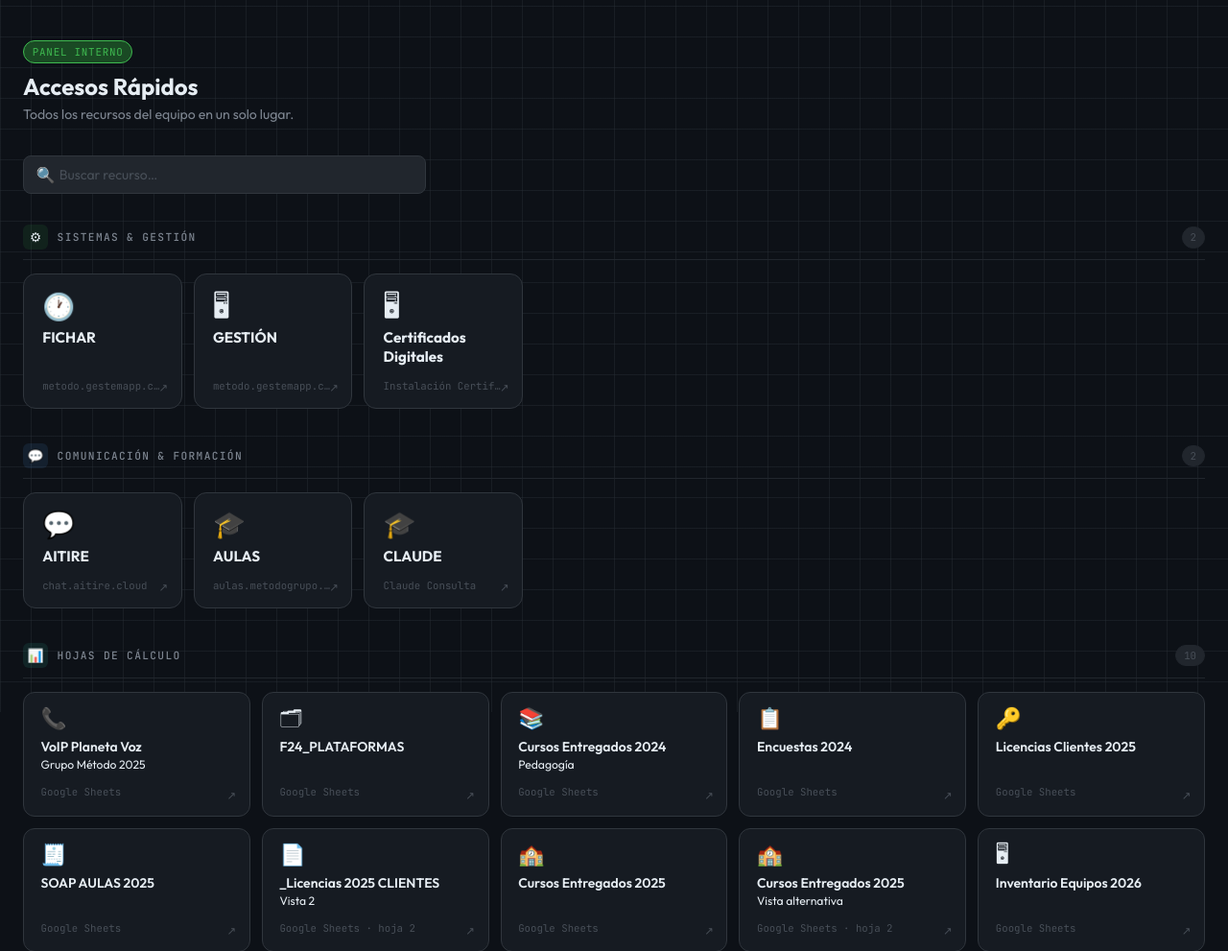
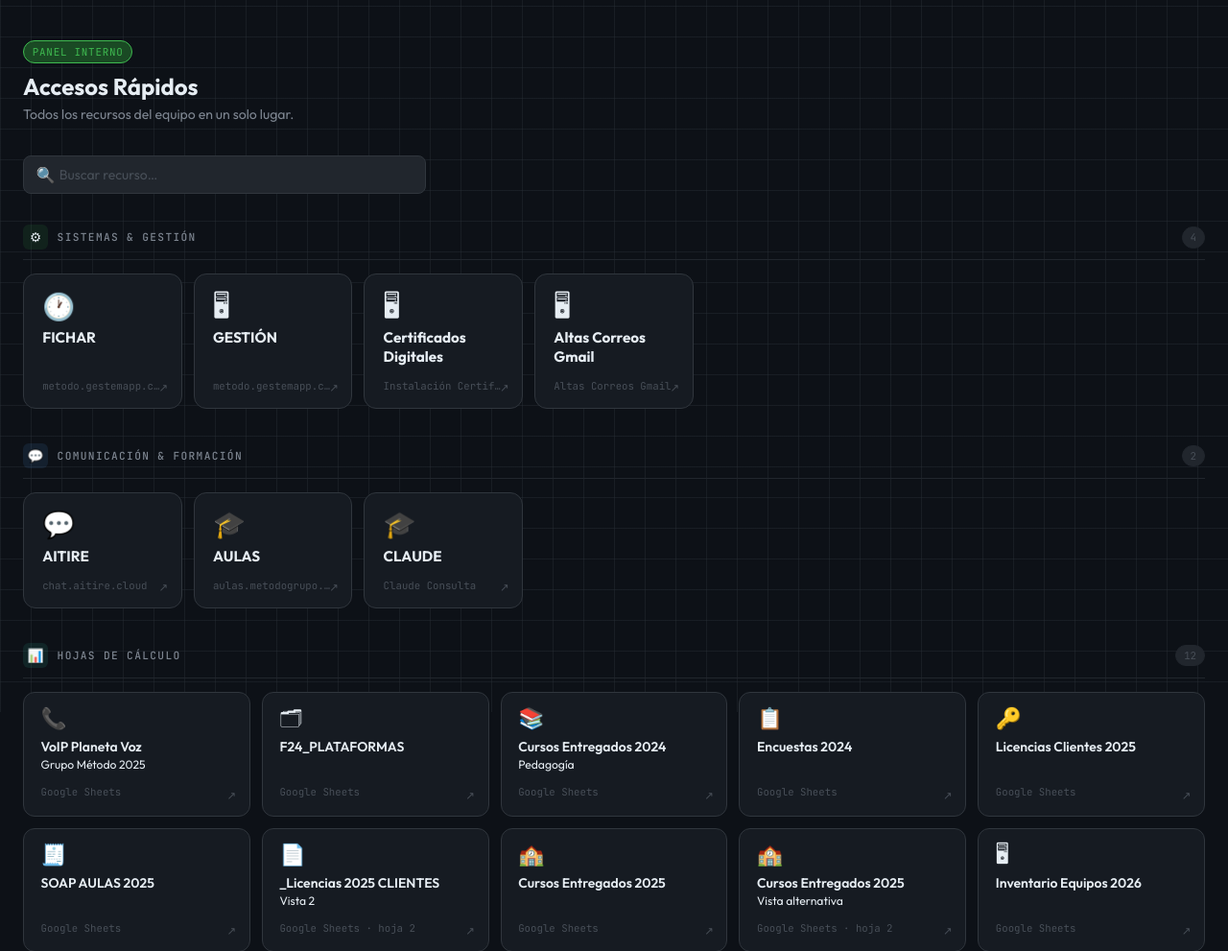
Before and after one commit to Ricardogaristo/mi-proyecto-python, a Flask app: page /accesos_rapidos in a window 1280 px wide. Shown: the part 58-1049 px from the top of the page at 96% size. Run offline with Flask 3, Linux system fonts and the light colour scheme; a user stored in the database is signed in.

Commit message:
Agregado acceso rápido altas de correo

```diff
--- a/templates/accesos_rapidos.html
+++ b/templates/accesos_rapidos.html
@@ -147,7 +147,7 @@
     <div class="acc-section-header">
       <div class="acc-section-icon" style="background:rgba(63,185,80,.1);">⚙</div>
       <span class="acc-section-title">Sistemas & Gestión</span>
-      <span class="acc-section-count">2</span>
+      <span class="acc-section-count">4</span>
     </div>
     <div class="acc-grid hero">
 
@@ -178,6 +178,16 @@
         <div class="acc-card-icon">🖥</div>
         <div class="acc-card-name">Certificados Digitales</div>
         <div class="acc-card-sub">Instalación Certificados Digitales</div>
+        <span class="acc-card-arrow">↗</span>
+      </a>
+
+      <a class="acc-card hero c-red"
+         href="https://accounts.google.com/v3/signin/challenge/pwd?TL=AHU8sQu1rOMTin3Lyr874cXhKFMW5VtkBN4SBOMYzx5CbOJsNSxob6jm6wS-IWkL&authuser=0&cid=4&continue=https%3A%2F%2Fadmin.google.com%2Fac%2Fhome%3Fhl%3Des&dsh=S620795571%3A1772199391583976&flowName=GlifWebSignIn&ifkv=ASfE1-peDMnzMMZXg5fCCU4zJ6HXwK8rCYU9ocXZc4ReYWuUdjZ6ACJz1dOB67OFPerq1POqmua-fQ&osid=1&rart=ANgoxcfKlPQYIY8mzMfiB620bs2o0Wk4zxPEJYPw8zguRqeh1akzqhpEAG9sbPhXU5xpSZ_R0DLOc-rR7ZEoQ_QW5GAYM25BQLWIQfTALcJwzGO5xWv9yWs&rpbg=1&sarp=1"
+         target="_blank" rel="noopener"
+         data-acc="Altas Correos Gmail">
+        <div class="acc-card-icon">🖥</div>
+        <div class="acc-card-name">Altas Correos Gmail</div>
+        <div class="acc-card-sub">Altas Correos Gmail</div>
         <span class="acc-card-arrow">↗</span>
       </a>
 
@@ -231,7 +241,7 @@
     <div class="acc-section-header">
       <div class="acc-section-icon" style="background:rgba(57,211,187,.1);">📊</div>
       <span class="acc-section-title">Hojas de Cálculo</span>
-      <span class="acc-section-count">10</span>
+      <span class="acc-section-count">12</span>
     </div>
     <div class="acc-grid">
 
```
